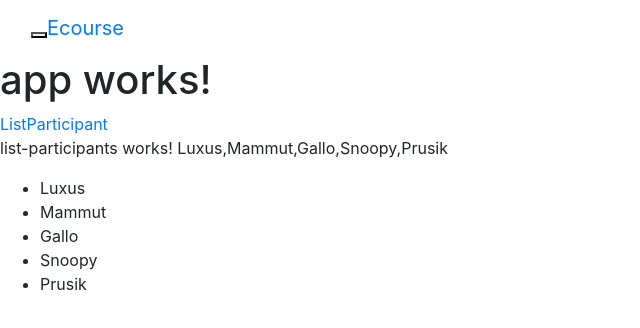
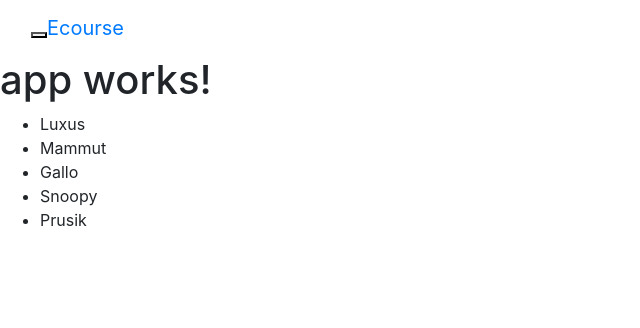
Before and after one commit to ecourseCH/ecourse, an Angular app: page /participants in a window 1280 px wide. Shown: the top 328 px of the page, without its empty margins (0-640 px from the left). Built offline with nearby package versions, Linux system fonts and the light colour scheme.

Commit message:
add navigation to participant-detail

```diff
--- a/src/app/app.component.html
+++ b/src/app/app.component.html
@@ -27,7 +27,4 @@
   {{title}}
 </h1>
 
- <a routerLink="" routerLinkActive="active">List</a>
- <a routerLink="/participant" routerLinkActive="active">Participant</a>
-
 <router-outlet></router-outlet>
--- a/src/app/app.module.ts
+++ b/src/app/app.module.ts
@@ -10,7 +10,7 @@ import { ParticipantDetailComponent } from './participant-detail/participant-det
 
 const appRoutes : Routes = [
   { path: 'participants',      component: ListParticipantsComponent },
-  { path: 'participant',      component: ParticipantDetailComponent },
+  { path: 'participant/:id',      component: ParticipantDetailComponent },
   { path: '',   redirectTo: 'participants', pathMatch: 'full' },
 ]
 
--- a/src/app/list-participants/list-participants.component.html
+++ b/src/app/list-participants/list-participants.component.html
@@ -1,10 +1,5 @@
-<p>
-  list-participants works!
-  {{participants}} {{test}}
-</p>
-
 <ul>
-  <li *ngFor="let participant of participants">
+  <li *ngFor="let participant of participants" (click)="clickParticipant(participant)">
     {{participant}}
   </li>
 </ul>
--- a/src/app/list-participants/list-participants.component.ts
+++ b/src/app/list-participants/list-participants.component.ts
@@ -1,4 +1,5 @@
 import { Component, OnInit } from '@angular/core';
+import { Router, ActivatedRoute, Params } from '@angular/router';
 import {ParticipantService} from './../participant-service.service'
 
 @Component({
@@ -9,13 +10,18 @@ import {ParticipantService} from './../participant-service.service'
 })
 export class ListParticipantsComponent implements OnInit {
 
-  constructor(private participantService: ParticipantService) { }
+  constructor(private participantService: ParticipantService,
+    private router: Router) { }
   participants = [];
 
   ngOnInit() {
     this.participants = this.participantService.getParticipants();
   }
 
+  clickParticipant(participant: String) {
+  this.router.navigate(['/participant', participant]);
+  }
+
 
 
 }
```
